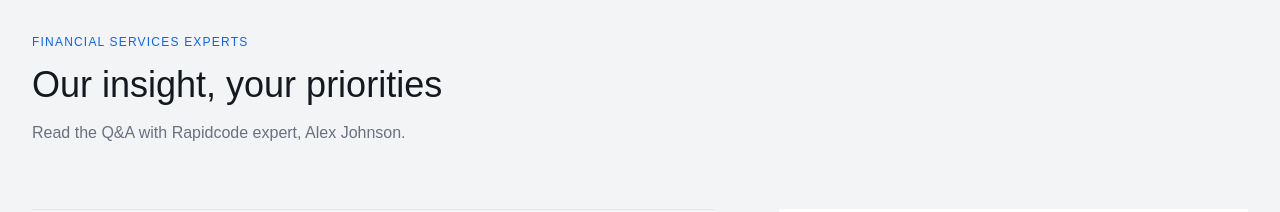
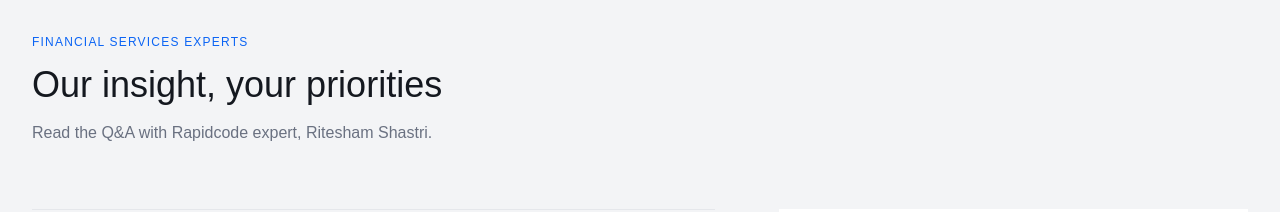
Before and after one commit to Kavya75340/Rapid, a React (Vite) app: page /industries/banking in a window 1280 px wide. Shown: the part 1720-1932 px from the top of the page. Built offline with nearby package versions, Linux system fonts and the light colour scheme; a web font is replaced by a local one.

Commit message:
Data change into inductries

```diff
--- a/src/components/pages/Industries/data/aerospaceAndDefence.js
+++ b/src/components/pages/Industries/data/aerospaceAndDefence.js
@@ -49,10 +49,10 @@ export const aerospaceAndDefence = {
   expertsQA: {
     eyebrow: "Industry specialists",
     heading: "Our expertise, your mission",
-    description: "Explore insights from Rapidcode expert, Alex Johnson.",
+    description: "Explore insights from Rapidcode expert, Ritesham Shastri.",
 
     expert: {
-      initials: "VS",
+      initials: "RS",
       name: "Ritesham Shastri",
       role: "Vice President",
       department: "Aerospace & Defence Technology",
--- a/src/components/pages/Industries/data/automotive.js
+++ b/src/components/pages/Industries/data/automotive.js
@@ -49,11 +49,11 @@ export const automotive = {
   expertsQA: {
     eyebrow: "Automotive specialists",
     heading: "Our expertise, your road ahead",
-    description: "Explore insights from Rapidcode expert, Alex Johnson.",
+    description: "Explore insights from Rapidcode expert, Ritesham Shastri.",
 
     expert: {
-      initials: "AJ",
-      name: "Alex Johnson",
+      initials: "RS",
+      name: "Ritesham Shastri",
       role: "Vice President",
       department: "Automotive Technology Solutions",
       company: "Rapidcode",
--- a/src/components/pages/Industries/data/banking.js
+++ b/src/components/pages/Industries/data/banking.js
@@ -47,11 +47,11 @@ export const bankingAndFinance = {
   expertsQA: {
       eyebrow: "Financial services experts",
       heading: "Our insight, your priorities",
-      description: "Read the Q&A with Rapidcode expert, Alex Johnson.",
+      description: "Read the Q&A with Rapidcode expert, Ritesham Shastri.",
 
       expert: {
-          initials: "AJ",
-          name: "Alex Johnson",
+          initials: "RS",
+          name: "Ritesham Shastri",
           role: "Vice President",
           department: "Banking & Finance Solutions",
           company: "Rapidcode",
--- a/src/components/pages/Industries/data/chemicals.js
+++ b/src/components/pages/Industries/data/chemicals.js
@@ -47,11 +47,11 @@ export const chemicals = {
   expertsQA: {
       eyebrow: "Industry experts",
       heading: "Our expertise, your operations",
-      description: "Read the Q&A with Rapidcode expert, Alex Johnson.",
+      description: "Read the Q&A with Rapidcode expert, Ritesham Shastri.",
 
       expert: {
-          initials: "AJ",
-          name: "Alex Johnson",
+          initials: "RS",
+          name: "Ritesham Shastri",
           role: "Vice President",
           department: "Industrial Technology Solutions",
           company: "Rapidcode",
--- a/src/components/pages/Industries/data/communication.js
+++ b/src/components/pages/Industries/data/communication.js
@@ -47,11 +47,11 @@ export const communication = {
   expertsQA: {
       eyebrow: "Industry experts",
       heading: "Our expertise, your audience",
-      description: "Read the Q&A with Rapidcode expert, Alex Johnson.",
+      description: "Read the Q&A with Rapidcode expert, Ritesham Shastri.",
 
       expert: {
-          initials: "AJ",
-          name: "Alex Johnson",
+          initials: "RS",
+          name: "Ritesham Shastri",
           role: "Vice President",
           department: "Communication & Media Solutions",
           company: "Rapidcode",
--- a/src/components/pages/Industries/data/energy.js
+++ b/src/components/pages/Industries/data/energy.js
@@ -47,11 +47,11 @@ export const energy = {
   expertsQA: {
       eyebrow: "Industry experts",
       heading: "Our expertise, your energy transition",
-      description: "Read the Q&A with Rapidcode expert, Alex Johnson.",
+      description: "Read the Q&A with Rapidcode expert, Ritesham Shastri.",
 
       expert: {
-          initials: "AJ",
-          name: "Alex Johnson",
+          initials: "RS",
+          name: "Ritesham Shastri",
           role: "Vice President",
           department: "Energy Technology Solutions",
           company: "Rapidcode",
--- a/src/components/pages/Industries/data/healthcare.js
+++ b/src/components/pages/Industries/data/healthcare.js
@@ -47,11 +47,11 @@ export const healthcare = {
   expertsQA: {
       eyebrow: "Healthcare experts",
       heading: "Our expertise, your challenges",
-      description: "Read the Q&A with Rapidcode expert, Alex Johnson.",
+      description: "Read the Q&A with Rapidcode expert, Ritesham Shastri.",
 
       expert: {
-          initials: "AJ",
-          name: "Alex Johnson",
+          initials: "RS",
+          name: "Ritesham Shastri",
           role: "Vice President",
           department: "Healthcare Technology Solutions",
           company: "Rapidcode",
--- a/src/components/pages/Industries/data/highTech.js
+++ b/src/components/pages/Industries/data/highTech.js
@@ -47,11 +47,11 @@ export const highTech = {
   expertsQA: {
       eyebrow: "Industry experts",
       heading: "Our experts, your challenges",
-      description: "Read the Q&A with Rapidcode expert, Alex Johnson.",
+      description: "Read the Q&A with Rapidcode expert, Ritesham Shastri.",
 
       expert: {
-          initials: "AJ",
-          name: "Alex Johnson",
+          initials: "RS",
+          name: "Ritesham Shastri",
           role: "Vice President",
           department: "HighTech Solutions",
           company: "Rapidcode",
--- a/src/components/pages/Industries/data/lifeSciences.js
+++ b/src/components/pages/Industries/data/lifeSciences.js
@@ -47,11 +47,11 @@ export const lifeSciences = {
   expertsQA: {
       eyebrow: "Industry experts",
       heading: "Our experts, your challenges",
-      description: "Read the Q&A with Rapidcode expert, Alex Johnson.",
+      description: "Read the Q&A with Rapidcode expert, Ritesham Shastri.",
 
       expert: {
-          initials: "AJ",
-          name: "Alex Johnson",
+          initials: "RS",
+          name: "Ritesham Shastri",
           role: "Vice President",
           department: "Life Sciences Solutions",
           company: "Rapidcode",
--- a/src/components/pages/Industries/data/softwareAndPlatforms.js
+++ b/src/components/pages/Industries/data/softwareAndPlatforms.js
@@ -48,11 +48,11 @@ export const softwareAndPlatforms = {
   expertsQA: {
     eyebrow: "Industry experts",
     heading: "Our experts, your challenges",
-    description: "Read the Q&A with Rapidcode expert, Alex Johnson.",
+    description: "Read the Q&A with Rapidcode expert, Ritesham Shastri.",
 
     expert: {
-      initials: "AJ",
-      name: "Alex Johnson",
+      initials: "RS",
+      name: "Ritesham Shastri",
       role: "Vice President",
       department: "Platform Solutions",
       company: "Rapidcode",
--- a/src/components/pages/Industries/data/travel.js
+++ b/src/components/pages/Industries/data/travel.js
@@ -47,11 +47,11 @@ export const travel = {
   expertsQA: {
     eyebrow: "Industry experts",
     heading: "Our experts, your challenges",
-    description: "Read the Q&A with Rapidcode expert, Alex Johnson.",
+    description: "Read the Q&A with Rapidcode expert, Ritesham Shastri.",
 
     expert: {
-      initials: "AJ",
-      name: "Alex Johnson",
+      initials: "RS",
+      name: "Ritesham Shastri",
       role: "Vice President",
       department: "Travel Solutions",
       company: "Rapidcode",
--- a/src/components/pages/Industries/section/ExpertsSection.jsx
+++ b/src/components/pages/Industries/section/ExpertsSection.jsx
@@ -93,11 +93,11 @@ function ExpertsSection({ data }) {
                     <div className="lg:col-span-5">
                         <div className="sticky top-0 bg-white p-10 text-center w-full h-full">
                             <div className="w-28 h-28 mx-auto rounded-full bg-gradient-to-br from-primary to-blue-400 flex items-center justify-center text-white text-3xl font-semibold mb-6">
-                                RS
+                                {data.expert.initials}
                             </div>
 
                             <h3 className="text-xl font-medium text-foreground">
-                                Ritesham Shastri
+                                {data.expert.name}
                             </h3>
 
                             <p className="mt-1 text-muted-foreground text-sm">
```
